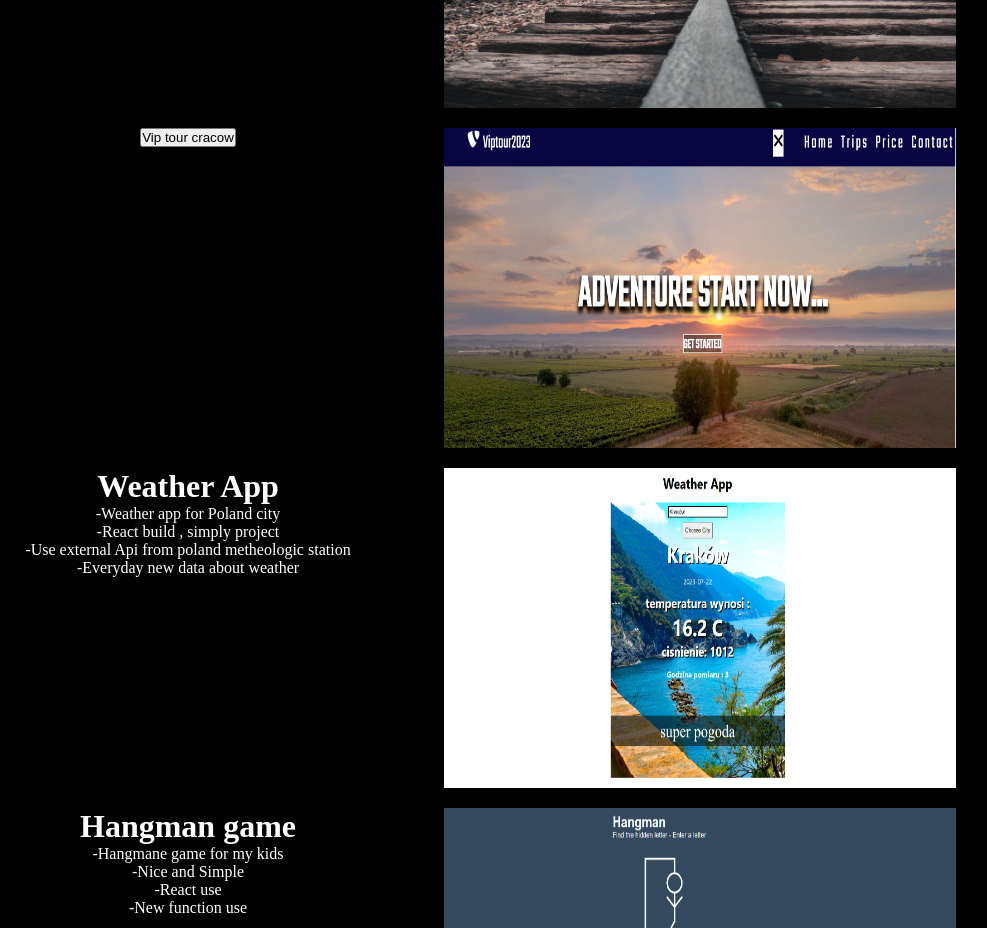
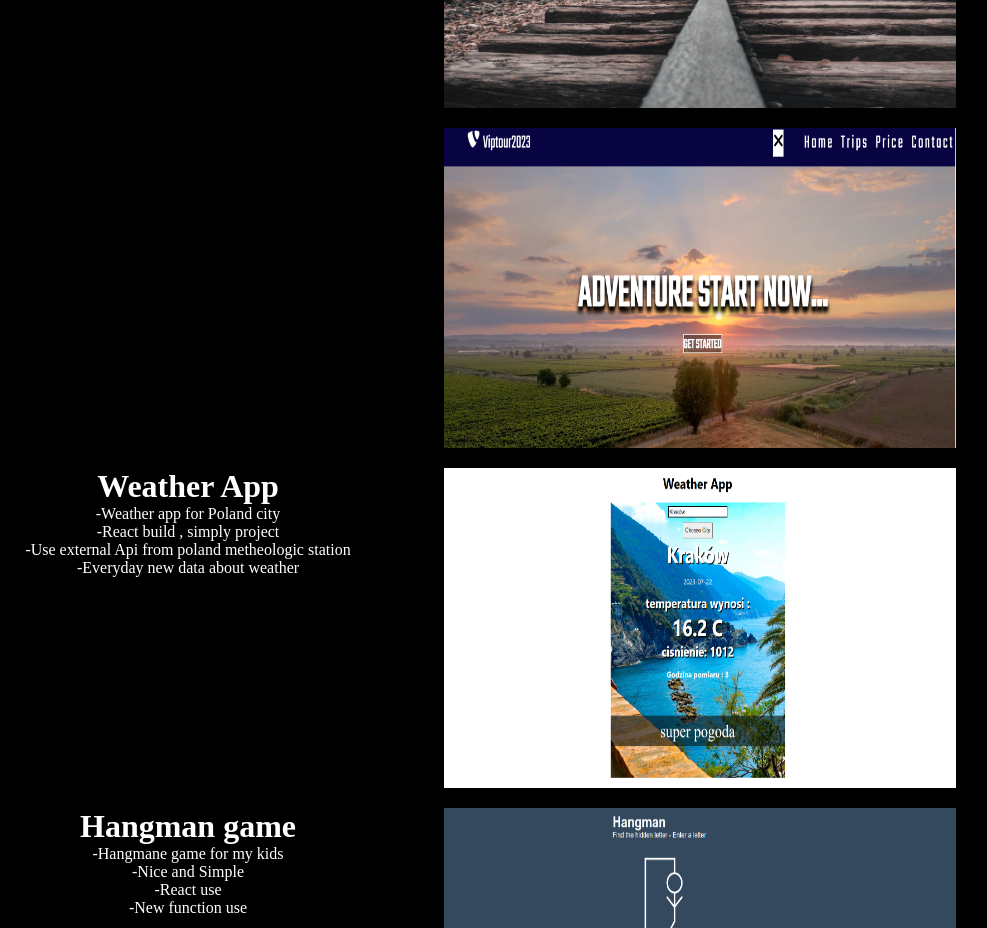
Before and after one commit to marcinoles87/mysite, a React (Create React App) app: page / in a window 1280 px wide. Shown: the part 2840-3768 px from the top of the page, without its empty margins (196-1183 px from the left). Built offline with nearby package versions, Linux system fonts and the light colour scheme; a web font is replaced by a local one.

Commit message:
work with about section

```diff
--- a/src/components/Portfolio.js
+++ b/src/components/Portfolio.js
@@ -1,4 +1,4 @@
-import React from 'react'
+import React, { useState } from 'react'
 
 import './portfolio.scss';
 
@@ -9,19 +9,21 @@ import hangman from './img/hangman.png';
 
 function Portfolio() {
 
-    const handleMouse = (e) => {
-        const element = document.querySelector('.list')
-        e.currentTarget.classList.add('show')
-        element.classList.add('show')
-        console.log(e)
+    const [show , setShow] = useState(false)
+
+
+    const showSection = () => {
+        const element = document.querySelector('.portfolio-container') ;
+        console.log(element)
+        element.classList.add('.show')
     }
 
-
   return (
-    <div className='portfolio-container'>
+    <div className='portfolio-container' onMouseEnter={showSection}>
         <h1 className='portfolio-name' id='projects'>Some of my projects</h1>
 
-        <div className='portfolio-projects'>
+        <div className='portfolio-projects' >
+
 
             <div className='portfolio-description'>
                 <h1>Vip Tour Cracow</h1>
@@ -30,6 +32,7 @@ function Portfolio() {
                 <p>-Nice / Smooth / Simple</p>
             </div>
 
+
             <div className='portfolio-link'>
                 <img src={vip} alt='viptour-site'></img>
             </div>
@@ -37,9 +40,8 @@ function Portfolio() {
 
         <div className='portfolio-projects'>
 
-            <div className='portfolio-description' >
-                <button onClick={handleMouse}>Vip tour cracow</button>
-                <ul className='list'>Vip Tour Cracow 2
+            <div className='portfolio-description'>
+                <ul>Vip Tour Cracow 2
                     <li>-Second site for my friend</li>
                     <li>-Better build , use React</li>
                     <li>-Some media/video use</li>
```
